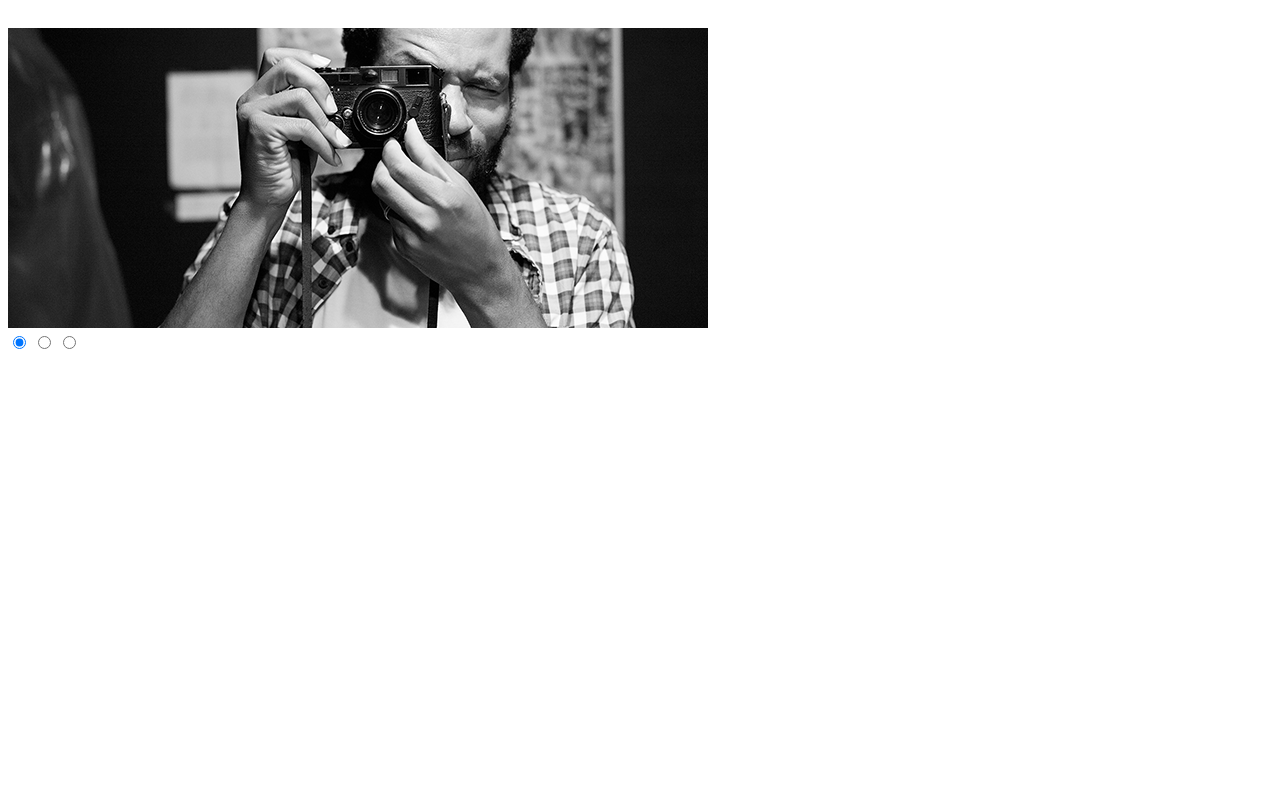
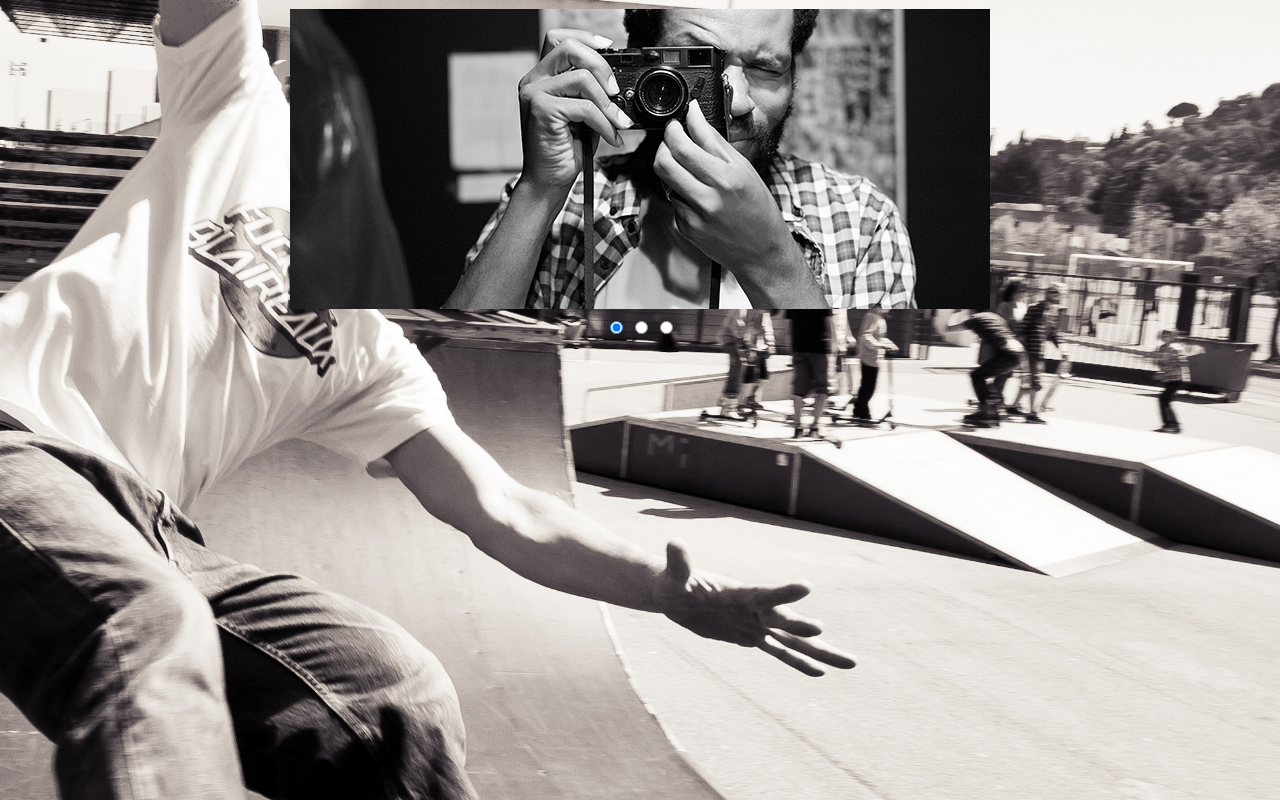
Before and after one commit to tiy-lv-frontend-2016-02/css-slider-example, a plain HTML site: page index.html in a window 1280 px wide. Drawn offline with Linux system fonts and the light colour scheme.

Commit message:
fixed container positioning

```diff
--- a/index.html
+++ b/index.html
@@ -6,6 +6,7 @@
   <link rel="stylesheet" href="style.css" />
 </head>
 <body>
+  <div id="slider-container">
     <input class="selector" id="image1" type="radio" name="image" checked />
     <input class="selector" id="image2" type="radio" name="image" />
     <input class="selector" id="image3" type="radio" name="image" />
@@ -16,5 +17,6 @@
         <img src="sk8er-2.png" />
       </div>
     </div>
+  </div>
 </body>
 </html>
--- a/style.css
+++ b/style.css
@@ -1,12 +1,28 @@
+body {
+  background-image:url("bg.jpg");
+  background-size:cover;
+  background-repeat:no-repeat;
+}
+
 #container {
   width:700px;
   height:300px;
   overflow:hidden;
+  position:relative;
+  top:-19px;
 }
 
 #container img {
   margin:0;
   float:left;
+}
+
+#slider-container {
+  width:700px;
+  height:340px;
+  overflow:hidden;
+  margin:auto;
+  text-align:center;
 }
 
 #slider {
@@ -29,5 +45,5 @@
 
 .selector {
   position:relative;
-  top:325px;
+  top:310px;
 }
```
Also changed, not shown: bg.jpg (added). Lines whose indentation alone changed are shown as unchanged.
